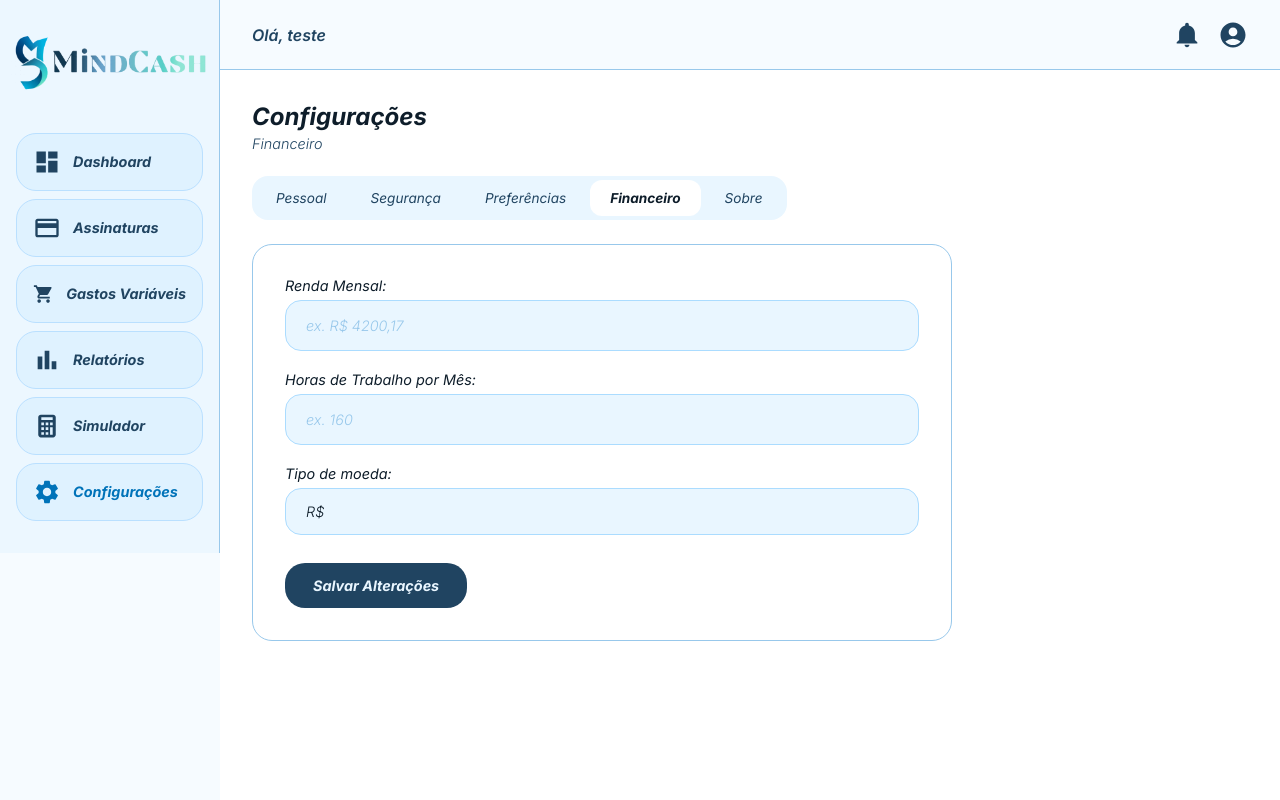
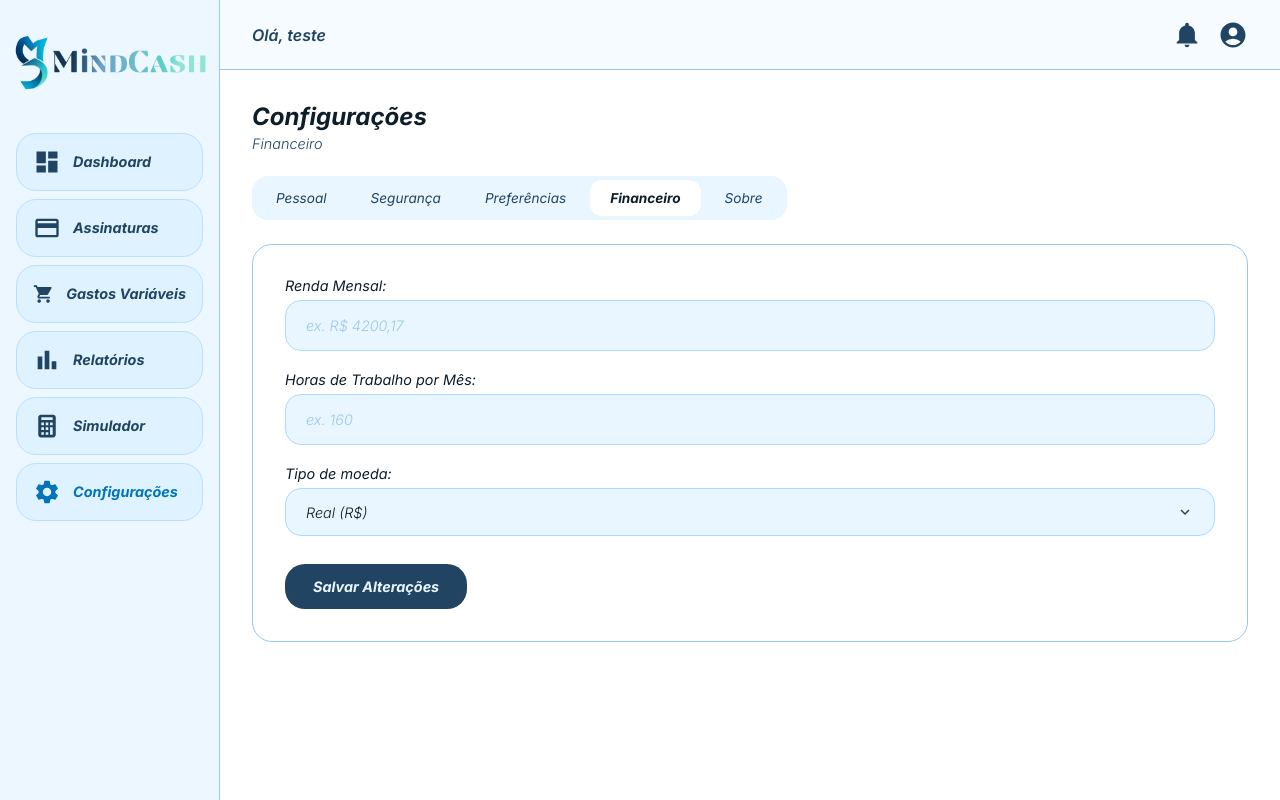
Before and after one commit to Victor-furlan/TCC, a React (Vite) app: page /configuracoes in a window 1280 px wide. Both pictures are taken after a click on the button "Financeiro". Built offline with nearby package versions, Linux system fonts and the light colour scheme.

Commit message:
fix(layout): converter botoes de cadastro em Links do react-router-dom e ajustar estilos

```diff
--- a/src/components/layout/Menu.module.css
+++ b/src/components/layout/Menu.module.css
@@ -7,12 +7,13 @@
   align-items: center;
   padding: 32px 16px;
   gap: 40px;
-  border-right: 1px solid ;
+  border-right: 1px solid;
   border-color: var(--cor-borda-menu);
 
   position: sticky;
   top: 0;
   align-self: start;
+  min-height: 100vh;
 }
 .logo {
   height: 3.8rem;
--- a/src/pages/assinaturas/Assinaturas.module.css
+++ b/src/pages/assinaturas/Assinaturas.module.css
@@ -33,13 +33,14 @@
   gap: 6px;
   background-color: var(--space-cadet);
   border: none;
-  border-radius: 15px;
+  border-radius: 20px;
   padding: 12px 20px;
   color: var(--fundo-formulario-campo);
   font-family: var(--fonte-base);
   font-size: 0.9rem;
   font-style: italic;
   font-weight: 700;
+  text-decoration: none;
   cursor: pointer;
   transition: opacity 0.2s;
 }
--- a/src/pages/assinaturas/Assinaturas.tsx
+++ b/src/pages/assinaturas/Assinaturas.tsx
@@ -1,4 +1,5 @@
 import styles from './Assinaturas.module.css'
+import { Link } from 'react-router-dom'
 import { MdAdd, MdSearch, MdFilterList, MdEdit, MdDelete } from 'react-icons/md'
 
 export function Assinaturas() {
@@ -14,10 +15,10 @@ export function Assinaturas() {
                     <p className={styles.subtitulo}>Gerencie suas despesas recorrentes</p>
                 </div>
 
-                <button className={styles.botaoAdicionar}>
+                <Link className={styles.botaoAdicionar} to='/assinaturas/nova'>
                     <MdAdd size={20} />
                     Adicionar Assinatura
-                </button>
+                </Link>
             </section>
 
             <section className={styles.cardBusca}>
--- a/src/pages/configuracoes/Configuracoes.module.css
+++ b/src/pages/configuracoes/Configuracoes.module.css
@@ -1,4 +1,13 @@
 .conteiner {
+  display: flex;
+  flex-direction: column;
+  gap: 24px;
+  align-items: center;
+}
+
+.areaConteudo {
+  width: 100%;
+  max-width: 1000px;
   display: flex;
   flex-direction: column;
   gap: 24px;
@@ -68,7 +77,7 @@
   display: flex;
   flex-direction: column;
   gap: 20px;
-  max-width: 700px;
+  width: 100%;
 }
 
 .campo {
--- a/src/pages/configuracoes/Configuracoes.tsx
+++ b/src/pages/configuracoes/Configuracoes.tsx
@@ -12,6 +12,7 @@ import {
     MdExpandMore,
     MdCheck,
 } from 'react-icons/md'
+import { ModalMensagem } from '../../components/ModalMensagem'
 
 type AbaConfiguracao = 'private' | 'security' | 'preferences' | 'financial' | 'about'
 
@@ -81,6 +82,12 @@ const opcoesIdioma = [
     { valor: 'en' as const, rotulo: 'Inglês' },
 ]
 
+const opcoesMoeda = [
+    { valor: 'BRL' as const, rotulo: 'Real (R$)', simbolo: 'R$' },
+    { valor: 'USD' as const, rotulo: 'Dólar (US$)', simbolo: 'US$' },
+    { valor: 'EUR' as const, rotulo: 'Euro (€)', simbolo: '€' },
+]
+
 export function Configuracoes() {
 
     const [abaAtiva, setAbaAtiva] = useState<AbaConfiguracao>('private')
@@ -92,20 +99,40 @@ export function Configuracoes() {
     const [idiomaSelecionado, setIdiomaSelecionado] = useState<'pt' | 'en'>('en')
     const [dropdownIdiomaAberto, setDropdownIdiomaAberto] = useState(false)
 
+    const [moedaSelecionada, setMoedaSelecionada] = useState<'BRL' | 'USD' | 'EUR'>('BRL')
+    const [dropdownMoedaAberto, setDropdownMoedaAberto] = useState(false)
+
+    const [modalMensagemVisivel, setModalMensagemVisivel] = useState(false)
+    const [modalMensagemTitulo, setModalMensagemTitulo] = useState('')
+    const [modalMensagemTexto, setModalMensagemTexto] = useState('')
+
     const formPrivate = useForm<PrivateFormValues>({ resolver: zodResolver(privateSchema) })
     const formSecurity = useForm<SecurityFormValues>({ resolver: zodResolver(securitySchema) })
     const formFinancial = useForm<FinancialFormValues>({ resolver: zodResolver(financialSchema) })
 
+    const exibirModal = (titulo: string) => {
+        setModalMensagemTitulo(titulo)
+        setModalMensagemTexto('Alterações salvas com sucesso!')
+        setModalMensagemVisivel(true)
+    }
+
+    const ocultarModal = () => {
+        setModalMensagemVisivel(false)
+    }
+
     const salvarPrivate = (data: PrivateFormValues) => {
         console.log(data)
+        exibirModal('Perfil')
     }
 
     const salvarSecurity = (data: SecurityFormValues) => {
         console.log(data)
+        exibirModal('Segurança')
     }
 
     const salvarFinancial = (data: FinancialFormValues) => {
         console.log(data)
+        exibirModal('Financeiro')
     }
 
     const tituloAba: Record<AbaConfiguracao, string> = {
@@ -118,6 +145,7 @@ export function Configuracoes() {
 
     return(
         <div className={styles.conteiner}>
+            <div className={styles.areaConteudo}>
 
                 <section className={styles.cabecalho}>
                     <h1 className={styles.titulo}>Configurações</h1>
@@ -381,7 +409,35 @@ export function Configuracoes() {
 
                         <div className={styles.campo}>
                             <p className={styles.rotuloCampo}>Tipo de moeda:</p>
-                        <div className={styles.selectFalso}>R$</div>
+                            <div className={styles.dropdownConteiner}>
+                                <button
+                                    type='button'
+                                    className={styles.selectFalso}
+                                    onClick={() => setDropdownMoedaAberto(!dropdownMoedaAberto)}
+                                >
+                                    {opcoesMoeda.find((opcao) => opcao.valor === moedaSelecionada)?.rotulo}
+                                    <MdExpandMore size={18} className={styles.iconeExpandir} />
+                                </button>
+
+                                {dropdownMoedaAberto && (
+                                    <div className={styles.listaDropdown}>
+                                        {opcoesMoeda.map((opcao) => (
+                                            <button
+                                                key={opcao.valor}
+                                                type='button'
+                                                className={styles.itemDropdown}
+                                                onClick={() => {
+                                                    setMoedaSelecionada(opcao.valor)
+                                                    setDropdownMoedaAberto(false)
+                                                }}
+                                            >
+                                                {opcao.rotulo}
+                                                {moedaSelecionada === opcao.valor && <MdCheck size={16} className={styles.iconeCheck} />}
+                                            </button>
+                                        ))}
+                                    </div>
+                                )}
+                            </div>
                         </div>
 
                         <button type='submit' className={styles.botaoSalvar}>Salvar Alterações</button>
@@ -416,5 +472,14 @@ export function Configuracoes() {
                 )}
 
             </div>
+
+            <ModalMensagem
+                exibir={modalMensagemVisivel}
+                ocultar={() => ocultarModal()}
+                titulo={modalMensagemTitulo}
+                texto={modalMensagemTexto}
+            />
+
+        </div>
     )
 }
--- a/src/pages/dashBoard/DashBoard.tsx
+++ b/src/pages/dashBoard/DashBoard.tsx
@@ -37,7 +37,7 @@ export function DashBoard(){
                 <div className={styles.cabecalhoRenovacoes}>
                     <p className={styles.tituloSecao}>Próximas Renovações de Assinatura</p>
                     <Link className={styles.botaoAdicionar}
-                    to={''}>
+                    to={'/assinaturas/nova'}>
                         <MdAdd size={20} />
                         Adicionar Nova
                     </Link>
--- a/src/pages/despesas/Despesas.module.css
+++ b/src/pages/despesas/Despesas.module.css
@@ -41,6 +41,7 @@
   font-size: 0.9rem;
   font-style: italic;
   font-weight: 700;
+  text-decoration: none;
   cursor: pointer;
   transition: opacity 0.2s;
   white-space: nowrap;
@@ -129,6 +130,7 @@
   font-size: 0.85rem;
   font-style: italic;
   font-weight: 700;
+  text-decoration: none;
   cursor: pointer;
   transition: opacity 0.2s;
   white-space: nowrap;
--- a/src/pages/simulador/Simulador.tsx
+++ b/src/pages/simulador/Simulador.tsx
@@ -15,7 +15,11 @@ const RENDA_MENSAL = 5000
 
 const assinaturas: AssinaturaTipo[] = [
     { id: '1', nome: 'Netflix', categoria: 'Entretenimento', valorMensal: 15.99 },
-    { id: '2', nome: 'teste', categoria: 'teste', valorMensal: 100 }
+    { id: '2', nome: 'teste1', categoria: 'teste', valorMensal: 1000 },
+    { id: '3', nome: 'teste2', categoria: 'teste', valorMensal: 1000 },
+    { id: '4', nome: 'teste3', categoria: 'teste', valorMensal: 1000 },
+    { id: '5', nome: 'teste4', categoria: 'teste', valorMensal: 1000 },
+    { id: '6', nome: 'teste5', categoria: 'teste', valorMensal: 1000 },
 ]
 
 export function Simulador() {
```
Also changed, not shown: src/pages/despesas/Despesas.tsx (+5 -4 lines). Lines whose indentation alone changed are shown as unchanged.
